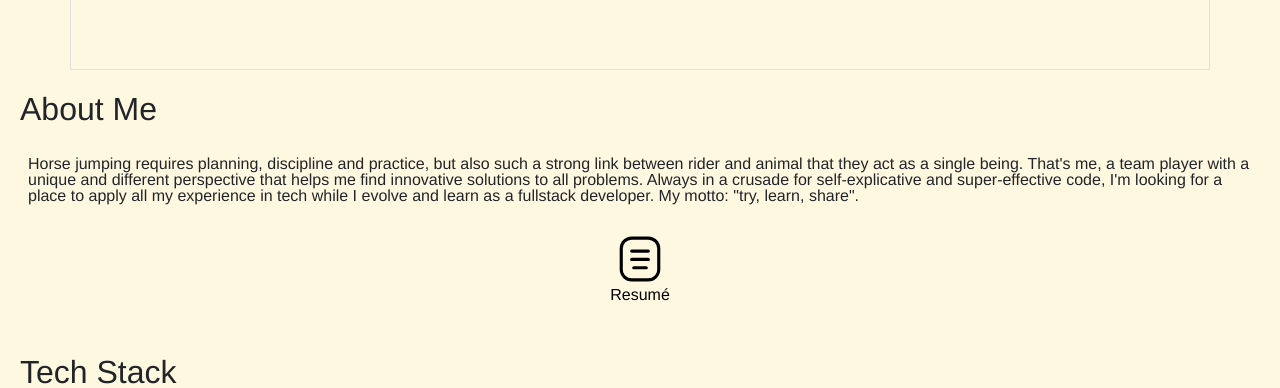
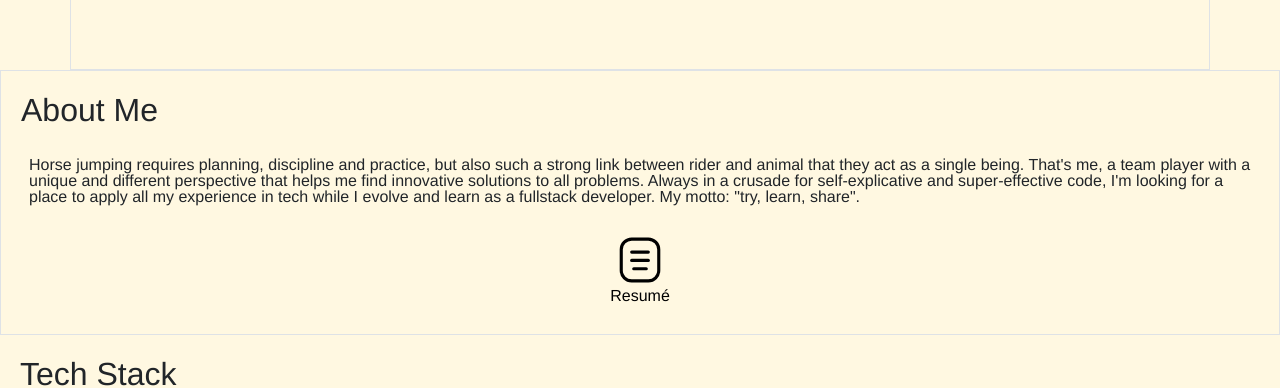
Before and after one commit to lvaldenebro/portfolio, a React (Create React App) app: page / in a window 1280 px wide. Shown: the part 744-1132 px from the top of the page. Built offline with nearby package versions, Linux system fonts and the light colour scheme.

Commit message:
Fixes link width in about-me section

```diff
--- a/src/components/App.js
+++ b/src/components/App.js
@@ -66,16 +66,16 @@ return (
             </div>
         </section>
 
-        <section className="container-fluid about-me section">
+        <section className="container-fluid about-me section border">
             <div className="row">
                 <h2 className="h2">About Me</h2>
                 <p className="about-me_description">Horse jumping requires planning, discipline and practice, but also such a strong link between rider and animal that they act as a single being. That's me, a team player with a unique and different perspective that helps me find innovative solutions to all problems. Always in a crusade for self-explicative and super-effective code, I'm looking for a place to apply all my experience in tech while I evolve and learn as a fullstack developer. My motto: "try, learn, share".</p>
             </div>
-            <div className="row text-center">
+            <div className="row text-center justify-content-center">
             {/* <!-- TODO: ojo con el icono custom para el cv y su link --> */}
                 <a className="link" href="#">
                     <img  className="logo" src={ cv } title="CV" alt="Cv's icon" />
-                    <p className="about-me_resume">Resumé</p>
+                    <p>Resumé</p>
                 </a>
             </div>
         </section>
--- a/src/styles/App.scss
+++ b/src/styles/App.scss
@@ -66,9 +66,10 @@
 }
 
 .about-me {
-    &_description{
+    &_description {
         padding: 20px;
     }
+
 }
 
 .footer {
@@ -97,6 +98,7 @@
     text-decoration: none;
     padding: 10px 15px 10px 15px;
     color: $black;
+    width: 10vw;
 }
 .link:hover {
     color: $dark;
```
